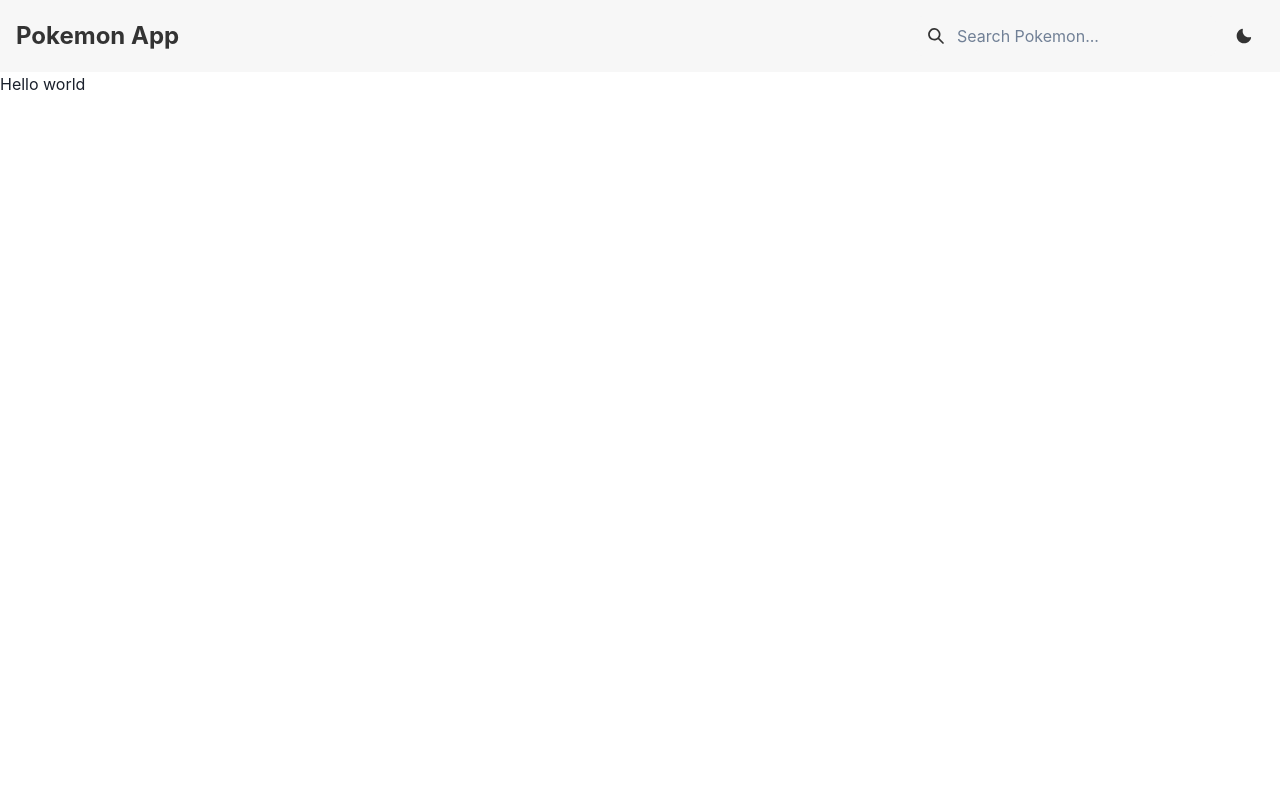
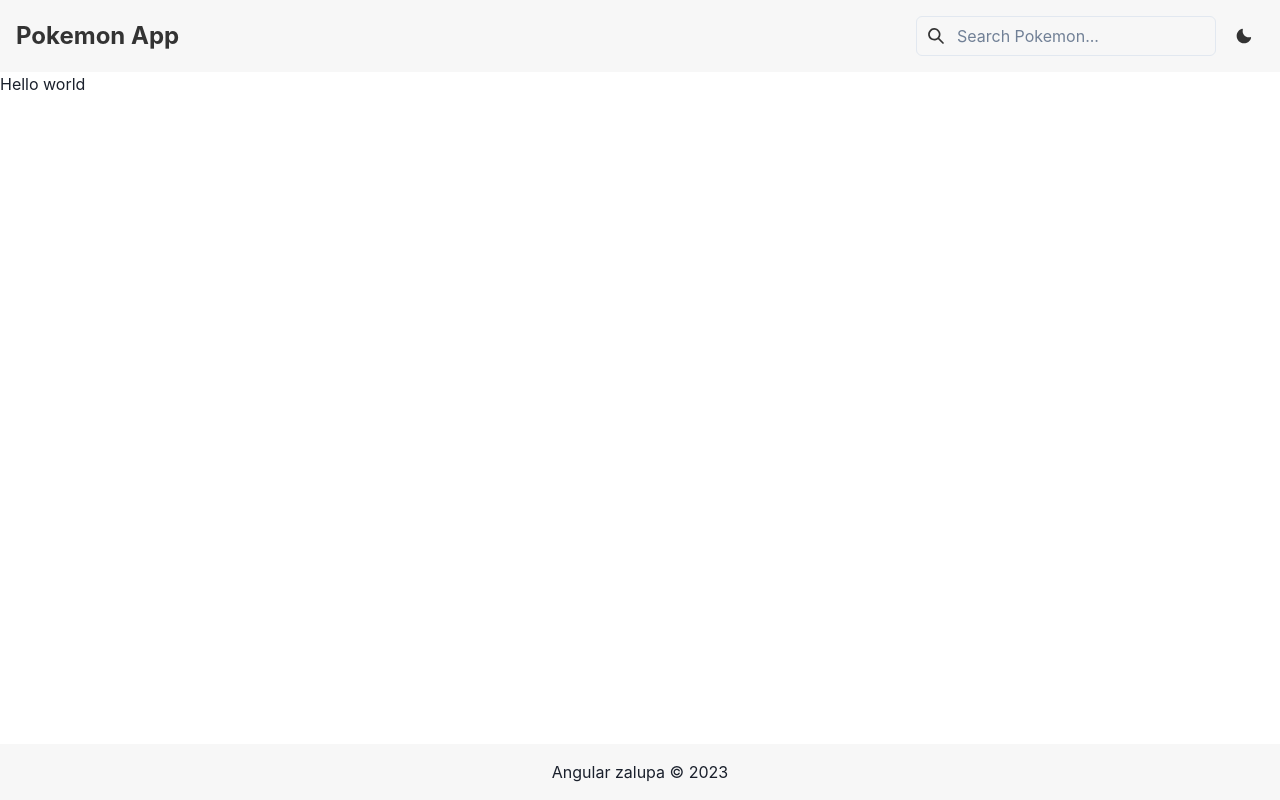
Before and after one commit to happycrew/react-pokemon-chakra, a React (Vite) app: page / in a window 1280 px wide. Built offline with nearby package versions, Linux system fonts and the light colour scheme.

Commit message:
feat: add footer

```diff
--- a/src/App.tsx
+++ b/src/App.tsx
@@ -1,8 +1,8 @@
 import { FC } from 'react';
+import { useColorMode } from '@chakra-ui/react';
+import { Header } from './components/Header';
+import { Footer } from './components/Footer';
 import './App.scss';
-import { Header } from './components/Header';
-import { useColorMode } from '@chakra-ui/react';
-import { colors } from './utils/colors';
 
 export const App: FC = () => {
   const { colorMode, toggleColorMode } = useColorMode();
@@ -12,9 +12,9 @@ export const App: FC = () => {
       <Header
         isLight={isLight}
         toggleColorMode={toggleColorMode}
-        colors={colors}
       />
       <h1>Hello world</h1>
+      <Footer isLight={isLight} />
     </>
   );
 };
--- /dev/null
+++ b/src/components/Footer/Footer.tsx
@@ -0,0 +1,25 @@
+import { Box } from '@chakra-ui/react';
+import { FC } from 'react';
+import { colors } from '../../utils/colors';
+
+interface FooterProps {
+  isLight: boolean;
+}
+
+export const Footer: FC<FooterProps> = ({ isLight }) => {
+  return (
+    <Box
+      as="footer"
+      textAlign="center"
+      padding="1rem"
+      position="fixed"
+      bottom="0"
+      left="0"
+      right="0"
+      backgroundColor={
+        isLight ? colors.light.background : colors.dark.background
+      }>
+      Angular zalupa © {new Date().getFullYear()}
+    </Box>
+  );
+};
--- /dev/null
+++ b/src/components/Footer/index.ts
@@ -0,0 +1 @@
+export { Footer } from './Footer';
--- a/src/components/Header/Header.tsx
+++ b/src/components/Header/Header.tsx
@@ -9,22 +9,14 @@ import {
   Text,
 } from '@chakra-ui/react';
 import { MoonIcon, SunIcon, SearchIcon } from '@chakra-ui/icons';
-import { ColorTheme } from '../../types/types';
+import { colors } from '../../utils/colors';
 
 interface HeaderProps {
   isLight: boolean;
   toggleColorMode: () => void;
-  colors: {
-    light: ColorTheme;
-    dark: ColorTheme;
-  };
 }
 
-export const Header: React.FC<HeaderProps> = ({
-  isLight,
-  toggleColorMode,
-  colors,
-}) => {
+export const Header: React.FC<HeaderProps> = ({ isLight, toggleColorMode }) => {
   return (
     <Flex
       alignItems="center"
@@ -34,8 +26,7 @@ export const Header: React.FC<HeaderProps> = ({
         isLight ? colors.light.background : colors.dark.background
       }
       position="sticky"
-      top="0"
-    >
+      top="0">
       <Text
         fontSize="2xl"
         fontWeight="bold"
@@ -49,7 +40,6 @@ export const Header: React.FC<HeaderProps> = ({
             placeholder="Search Pokemon..."
             bg={isLight ? colors.light.background : colors.dark.background}
             borderRadius="md"
-            borderColor="transparent"
             width="300px"
             _focus={{
               borderColor: isLight ? colors.light.accent : colors.dark.accent,
```
Also changed, not shown: src/components/Header/Header.scss (deleted).
